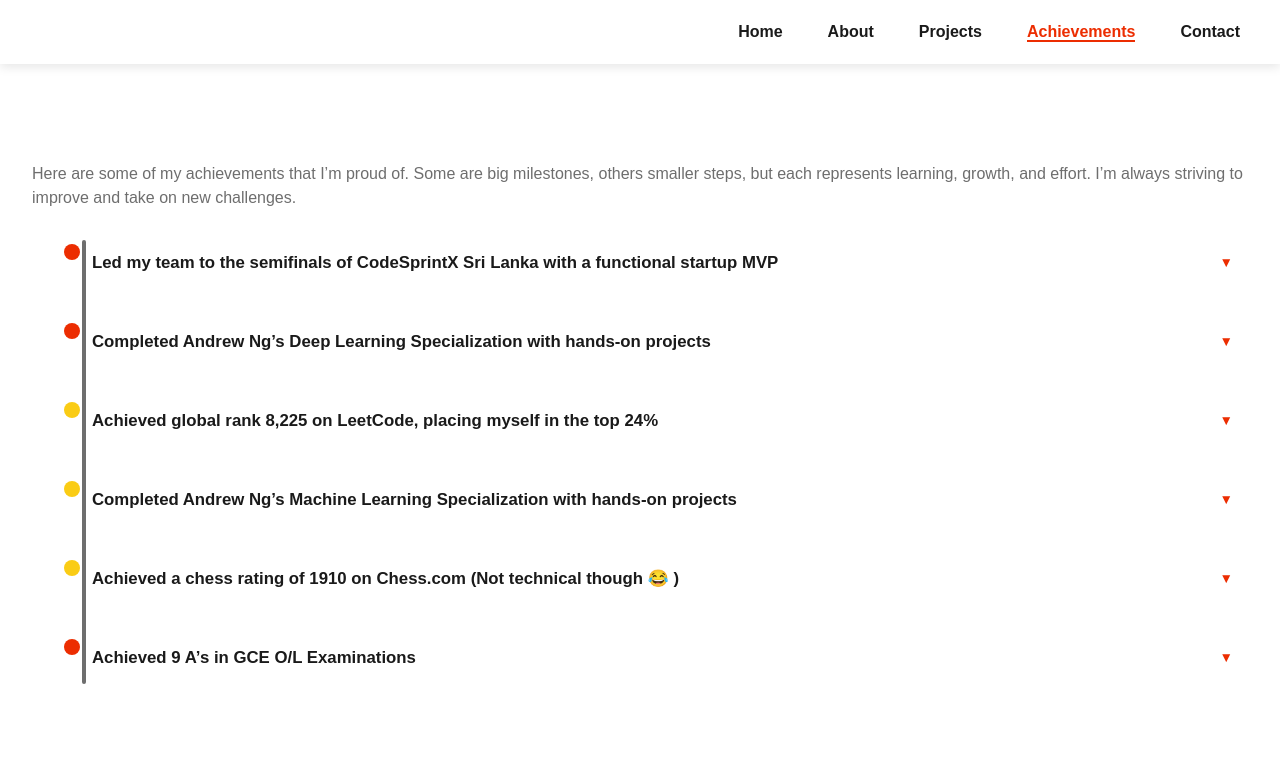
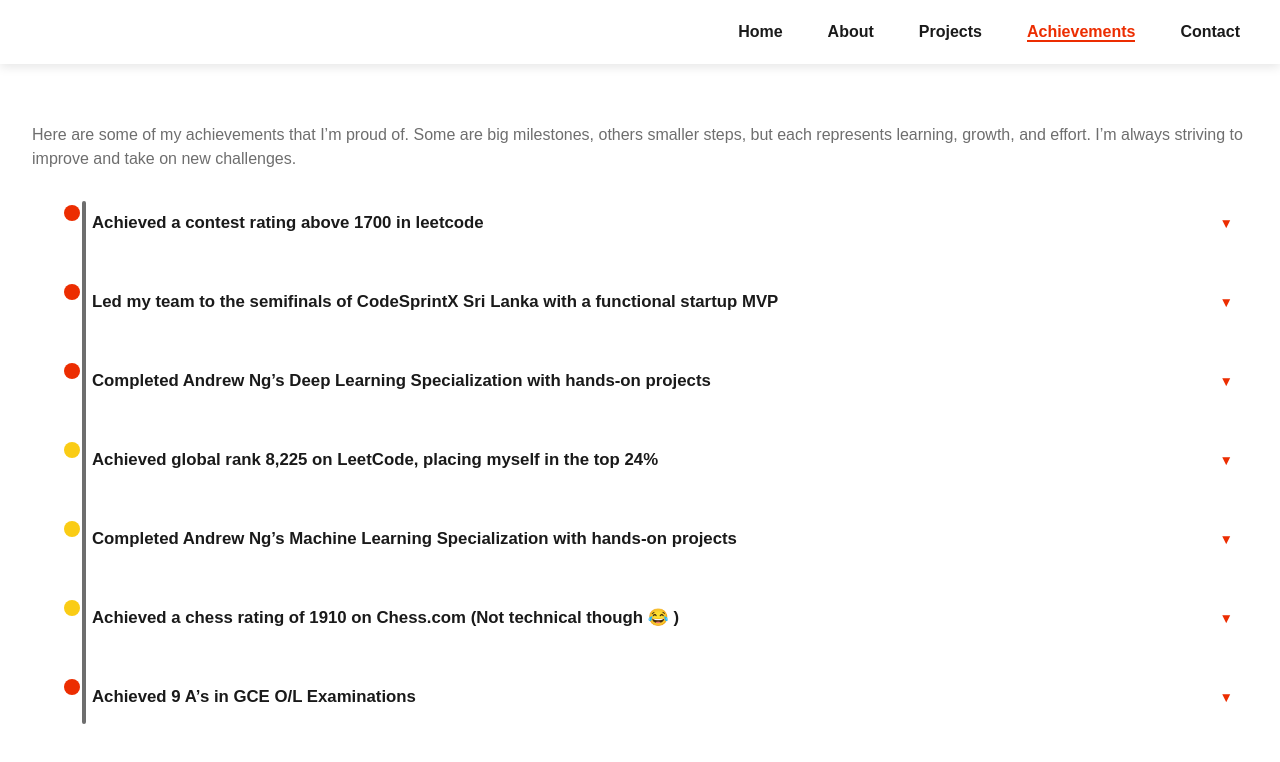
Before and after one commit to sherpeus/portfolio, a React (Vite) app: page /achievements in a window 1280 px wide. Shown: the top 762 px of the page. Built offline with nearby package versions, Linux system fonts and the light colour scheme.

Commit message:
new achievement unlocked

```diff
--- a/src/achievement_list.js
+++ b/src/achievement_list.js
@@ -1,4 +1,11 @@
 export const achievements = [
+  {
+    title:"Achieved a contest rating above 1700 in leetcode",
+    date:"Dec 2025",
+    difficulty:2,
+    description:"Managed to hit a 1700 rating on leetcode gaining a global contest ranking of 84000 and placing myself now in the top 10% of contestants.",
+    skills:["Competitive Programming","DSA"]
+  },
   {
     title: "Led my team to the semifinals of CodeSprintX Sri Lanka with a functional startup MVP",
     date: "June 2025",
```
